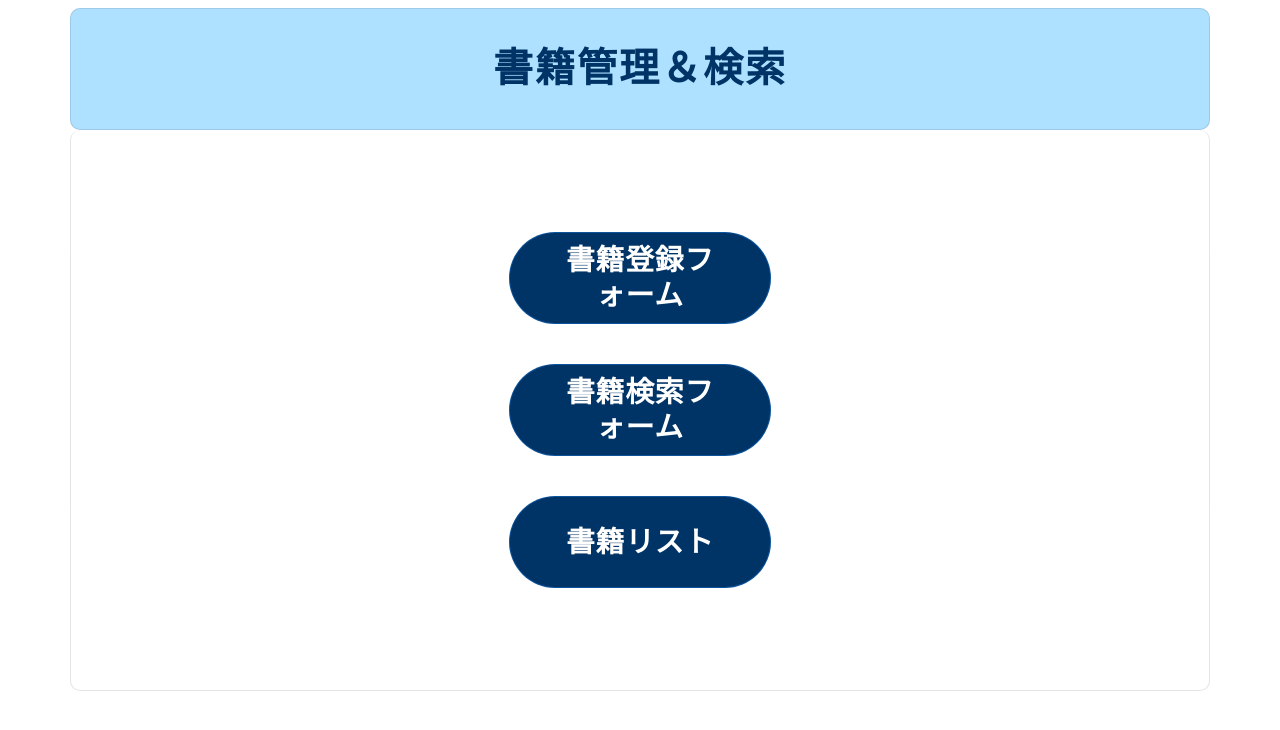
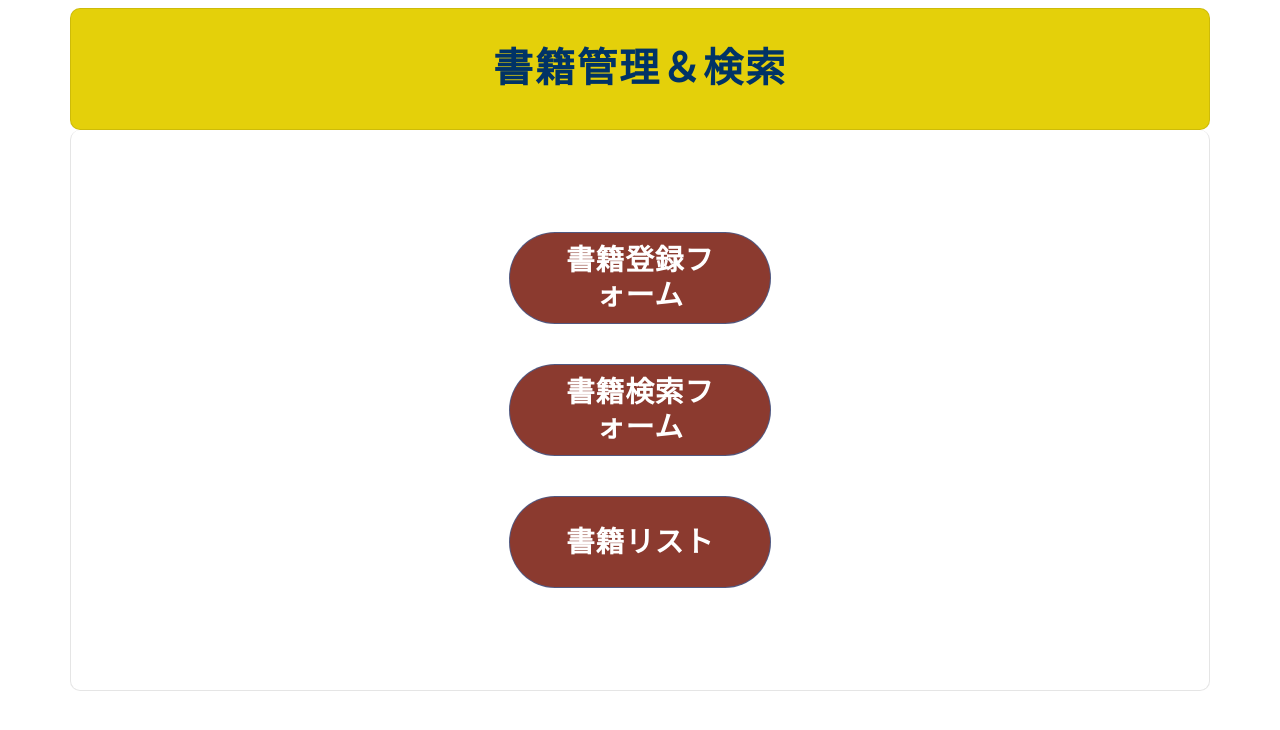
Before and after one commit to Aizawa110723/BookManage_React, a React (Vite) app: page / in a window 1280 px wide. Shown: the top 730 px of the page. Built offline with nearby package versions, Linux system fonts and the light colour scheme; no server answers.

Commit message:
CSRFエラー

```diff
--- a/package.json
+++ b/package.json
@@ -1,5 +1,5 @@
 {
-  "name": "bookmanage-react",
+  "name": "bookManage-react",
   "private": true,
   "version": "0.0.0",
   "type": "module",
--- a/src/App.jsx
+++ b/src/App.jsx
@@ -7,6 +7,7 @@ import { BookList } from './pages/BookList';
 import { Typography, Box, Button } from '@mui/material';
 import { topButton, buttonStyle_a, bigStyles } from './components/Styles';
 import { Root } from './components/Root';
+import { CsrfTokenProvider } from './context/CsrfTokenContext';  // CsrfTokenProviderのインポート
 
 
 // Axiosの設定
@@ -18,8 +19,8 @@ export const App = () => {
   // const [error, setError] = useState(null); // setError を定義
 
   return (
+    <CsrfTokenProvider>    {/* App全体をCsrfTokenProviderでラップ */}
       <BrowserRouter>
-
         <Routes>
 
           {/* トップページ */}
@@ -95,5 +96,6 @@ export const App = () => {
           />
         </Routes>
       </BrowserRouter>
+    </CsrfTokenProvider>
   );
 };
--- a/src/components/Styles.jsx
+++ b/src/components/Styles.jsx
@@ -10,7 +10,7 @@ export const buttonStyle_a = {
     margin: '20px',
     fontWeight: 'bold',
     fontFamily: '"Roboto", sans-serif', // フォント変更
-    backgroundColor: '#003366',
+    backgroundColor: '#8B3A2F',
     color: 'white',
     borderRadius: '50px', // ボタンを丸く
     alignItems: 'center',
@@ -22,7 +22,7 @@ export const buttonStyle_a = {
     lineHeight: '1.2',
     boxShadow: 'none !important', // 影を削除
     '&:hover': {
-        backgroundColor: '#6495ED',
+        backgroundColor: '#D2691E',
         color: 'white',
     },
     '@media (max-width: 1024px)': { // タブレットや中型スクリーン向け
@@ -60,7 +60,7 @@ export const topButton = {
     borderRadius: "10px",
     border: "1px solid rgba(0, 0, 0, 0.1)",
     height: '60px',
-    backgroundColor: '#AEE0FF',
+    backgroundColor: '#E4D00A',
     width: '90%',
     paddingTop: '30px',
     paddingBottom: '30px',
@@ -75,7 +75,7 @@ export const buttonStyles = {
     margin: '20px',
     fontWeight: 'bold',
     fontFamily: '"Roboto", sans-serif', // フォント変更
-    backgroundColor: '#003366',
+    backgroundColor: '#E4D00A',
     color: 'white',
     borderRadius: '50px', // ボタンを丸く
     alignItems: 'center',
@@ -87,7 +87,7 @@ export const buttonStyles = {
     lineHeight: '1.2',
     boxShadow: 'none !important', // 影を削除
     '&:hover': {
-        backgroundColor: '#6495ED',
+        backgroundColor: '#D2691E',
         color: 'white',
     },
     '@media (max-width: 1024px)': { // タブレットや中型スクリーン向け
@@ -113,7 +113,7 @@ export const navStyles = {
     alignItems: "center",
     fontFamily: '"Roboto", sans-serif', // フォント変更
     fontWeight: "bold",
-    color: '#003366',
+    color: '#8B3A2F',
     textAlign: 'center',
     borderRadius: "10px",
     border: "1px solid rgba(0, 0, 0, 0.1)",
@@ -147,14 +147,14 @@ export const bigStyles = {
     alignItems: "center",
     fontFamily: '"Roboto", sans-serif', // フォント変更
     fontWeight: "bold",
-    color: '#003366',
+    color: '#8B3A2F',
     textAlign: 'center',
     borderRadius: "10px",
     border: "1px solid rgba(0, 0, 0, 0.1)",
     borderTop: "none",
     height: '100vh',
     margin: '0 auto', // 中央に配置
-    backgroundColor: '#AEE0FF',
+    backgroundColor: '#E4D00A',
     width: '90%',  // 幅を統一
     position: 'relative',  // 親コンテナにrelativeを追加
 
@@ -184,7 +184,7 @@ const dialogStyle = {
     top: '50px',  // 上部から少し余白を取る
     left: '50%',
     transform: 'translateX(-50%)',  // 横方向の中央揃え
-    backgroundColor: 'rgba(255, 255, 255, 0.9)',  // 少し透過した白,
+    backgroundColor: 'white',  // 少し透過した白,
     borderRadius: '10px',
     padding: '20px',
     boxShadow: '0 4px 10px rgba(0, 0, 0, 0.1)',
@@ -209,7 +209,7 @@ const dialogStyle = {
 // 成功メッセージのスタイル
 const successDialogStyle = {
     ...dialogStyle,
-    color: '#003366',
+    color: '#8B3A2F',
 };
 
 // 失敗メッセージのスタイル
@@ -224,7 +224,7 @@ const errorDialogStyle = {
 // 閉じるボタンのスタイルを登録ボタンに合わせる
 const closeButtonStyle = {
     marginTop: '20px',
-    backgroundColor: '#003366',  // ボタンの色
+    backgroundColor: '#8B3A2F',  // ボタンの色
     color: 'white',  // ボタン文字色
     padding: '10px 10px',
     fontWeight: 'bold',
@@ -235,14 +235,14 @@ const closeButtonStyle = {
     width: '100%',
     textAlign: 'center',
     '&:hover': {
-        backgroundColor: '#6495ED',
+        backgroundColor: '#D2691E',
     },
 };
 
 // 成功・失敗メッセージ表示用のコンポーネント
 export const MyComponent = ({ successMessage, errorMessage, onClose }) => {
     const message = successMessage || errorMessage;
-    const color = successMessage ? '#003366' : 'red';
+    const color = successMessage ? '#8B3A2F' : 'green';
     return (
         message && (
             <Box
@@ -280,14 +280,14 @@ export const MyComponent = ({ successMessage, errorMessage, onClose }) => {
                     color="primary"
                     sx={{
                         marginTop: '20px',
-                        backgroundColor: '#003366',
+                        backgroundColor: '#8B3A2F',
                         color: 'white',
                         padding: '8px 8px',
                         fontWeight: 'bold',
                         borderRadius: '50px',
                         fontSize: '20px',
                         width: '50%',
-                        '&:hover': { backgroundColor: '#6495ED' },
+                        '&:hover': { backgroundColor: '#D2691E' },
                     }}
                 >
                     閉じる
@@ -355,7 +355,7 @@ export const messages = {
     left: 0,
     right: 0,
     backgroundColor: 'white',
-    color: '#003366',
+    color: '#8B3A2F',
     textAlign: 'center',
     padding: '20px 0', // パディングを大きくして高さを増す
     zIndex: 1000,
@@ -369,7 +369,7 @@ export const messages = {
 
 // BookListボタンのスタイルを共通化する関数
 export const getButtonStyles = (isActive) => ({
-    backgroundColor: isActive ? '#6495ED' : '#003366',
+    backgroundColor: isActive ? '#D2691E' : '#8B3A2F',
     color: 'white',
     borderRadius: '50px',
     fontSize: '1.1rem',
@@ -386,10 +386,10 @@ export const getButtonStyles = (isActive) => ({
     outline: 'none',
     border: 'none',
     '&:hover': {
-        backgroundColor: '#6495ED',
+        backgroundColor: '#D2691E ',
     },
     '&:active': {
-        backgroundColor: '#6495ED',
+        backgroundColor: '#D2691E ',
     },
     '&:focus': {
         outline: 'none',
@@ -411,7 +411,7 @@ export const titleCells = {
 
 // 内容のセルの設定
 export const bodyCells = {
-    color: '#003366',
+    color: '#8B3A2F',
     padding: '18px',
     textAlign: 'center',
     fontSize: '1.0rem',
--- /dev/null
+++ b/src/context/CsrfTokenContext.jsx
@@ -0,0 +1,39 @@
+import React, { createContext, useContext, useState, useEffect } from 'react';
+import axios from 'axios';
+
+// CSRF トークンを保持するコンテキストを作成
+const CsrfTokenContext = createContext();
+
+// CSRF トークンを提供するプロバイダー
+export const CsrfTokenProvider = ({ children }) => {
+    const [csrfToken, setCsrfToken] = useState(null);
+
+    // CSRF トークンを取得する関数
+    const fetchCsrfToken = async () => {
+        try {
+            const response = await axios.get('http://127.0.0.1:8000/api/get-csrf-token');  // サーバーで設定したAPIエンドポイント
+            setCsrfToken(response.data.csrf_token);  // CSRF トークンをセット
+        } catch (error) {
+            console.error('CSRF トークンの取得に失敗しました:', error);
+        }
+    };
+
+    useEffect(() => {
+        fetchCsrfToken();  // コンポーネントがマウントされたときに CSRF トークンを取得
+    }, []);
+
+    return (
+        <CsrfTokenContext.Provider value={csrfToken}>
+            {children}
+        </CsrfTokenContext.Provider>
+    );
+};
+
+// CSRF トークンを取得するカスタムフック
+export const useCsrfToken = () => {
+    const csrfToken = useContext(CsrfTokenContext);
+    if (csrfToken === null) {
+        throw new Error('CSRF トークンが利用できません');
+    }
+    return csrfToken;
+};
--- a/src/pages/SearchForm.jsx
+++ b/src/pages/SearchForm.jsx
@@ -2,6 +2,7 @@ import { useState } from "react";
 import axios from "axios";
 import { Box, Button, TextField, CircularProgress, Typography, FormControl, InputLabel, Select, MenuItem } from "@mui/material";
 import { bigStyles, fieldItem, formFrame, buttonStyle_a } from "../components/Styles";
+import { useCsrfToken } from "../context/CsrfTokenContext"; // CSRFトークンを取得するフック
 
 export const SearchForm = () => {
     const [title, setTitle] = useState("");  // タイトル
@@ -13,6 +14,9 @@ export const SearchForm = () => {
     const [localError, setLocalError] = useState(null);  // ローカルエラーステートを追加
     const [books, setBooks] = useState([]);  // 検索結果を格納するステート
     const [openDialog, setOpenDialog] = useState(false);  // ダイアログボックスの表示・非表示ステート
+
+    // CSRFトークンを取得
+    const csrfToken = useCsrfToken(); // CSRFトークンを取得する
 
     // 出版年の選択欄を1868年（明治）から2024年まで作成
     const years = Array.from({ length: 2024 - 1868 + 1 }, (_, index) => 1868 + index);  // 1868年から2024年までの配列
@@ -45,8 +49,10 @@ export const SearchForm = () => {
 
         try {
             // フィールドに入力された情報をまとめてAPIに渡す
-            const { data } = await axios.get("http://127.0.0.1:8000/api/searchbooks", {
-                params: queryParams,
+            const { data } = await axios.post("http://127.0.0.1:8000/api/searchbooks", queryParams, {
+                headers: {
+                    'X-XSRF-TOKEN': csrfToken,  // CSRFトークンをヘッダーに追加
+                },
                 withCredentials: true,
             });
 
@@ -102,7 +108,7 @@ export const SearchForm = () => {
                 <Typography
                     variant="h3"
                     sx={{
-                        color: '#003366',
+                        color: '#8B3A2F',
                         textAlign: 'center',
                         letterSpacing: '4px',
                         fontWeight: 'bold',
@@ -120,7 +126,7 @@ export const SearchForm = () => {
                     sx={{
                         fontWeight: 'normal',
                         fontSize: '1.2rem',
-                        color: '#003366',
+                        color: '#8B3A2F',
                         textAlign: 'center',
                         marginTop: '0',
                         marginBottom: '60px',
@@ -149,7 +155,7 @@ export const SearchForm = () => {
                                     <InputLabel htmlFor={label} sx={{
                                         fontWeight: 'bold',
                                         fontSize: '1.2rem',
-                                        color: '#003366'
+                                        color: '#8B3A2F'
                                     }} shrink>{label}</InputLabel>
                                 </FormControl>
 
```
Also changed, not shown: src/pages/BookForm.jsx (+13 -8 lines), 1 other file (tests, documents, lock files or other folders). Lines whose indentation alone changed are shown as unchanged.
